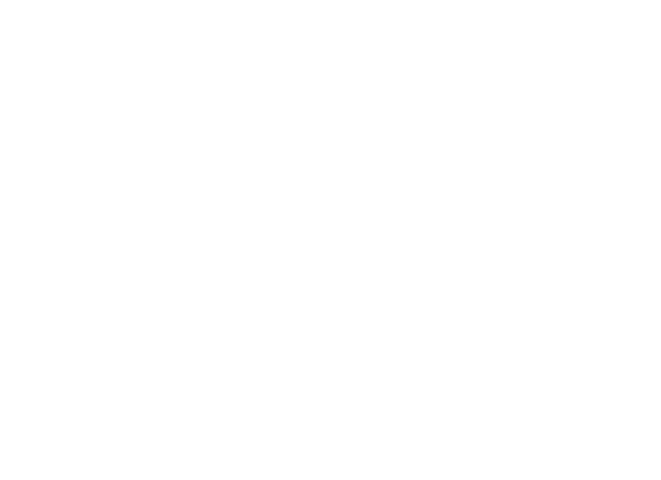
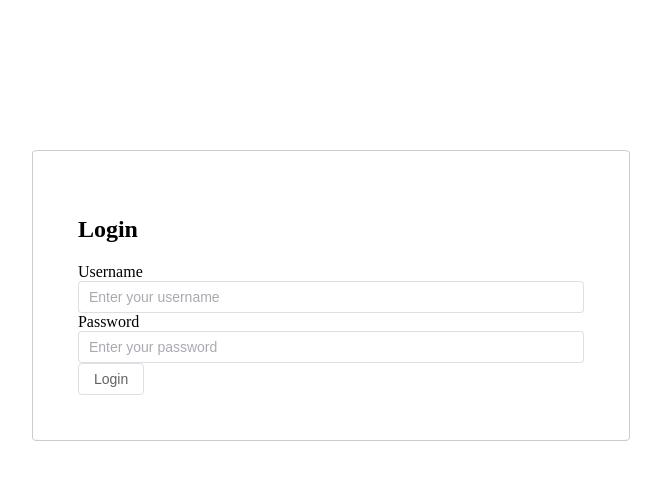
Before and after one commit to icecream8086/Artificial_Visual_Lens_System, a Vue app in the folder Front-end/Main_project/: page /Login in a window 1280 px wide. Before the commit this address had no page. Shown: the top 480 px of the page, without its empty margins (14-675 px from the left). Built offline with nearby package versions, Linux system fonts and the light colour scheme.

Commit message:
添加色调切换模式

```diff
--- /dev/null
+++ b/Front-end/Main_project/src/Portal/Login.vue
@@ -0,0 +1,100 @@
+<template>
+  <div class="container">
+    <h2>Login</h2>
+    <div class="form-group">
+      <label for="username">Username</label>
+      <el-input
+        type="text"
+        id="username"
+        v-model="username"
+        placeholder="Enter your username"
+      />
+    </div>
+    <div class="form-group">
+      <label for="password">Password</label>
+      <el-input
+        type="password"
+        id="password"
+        v-model="password"
+        placeholder="Enter your password"
+      />
+    </div>
+    <div class="form-group">
+      <el-button @click="login">Login</el-button>
+      <!-- <el-button @click="switchThemes()">暗黑模式</el-button> -->
+    </div>
+  </div>
+</template>
+
+<script>
+import { useDark } from "@vueuse/core";
+
+export default {
+  name: "LoginForm",
+  data() {
+    return {
+      username: "",
+      password: "",
+    };
+  },
+
+  methods: {
+    switchThemes() {
+      // Switch themes
+      useDark().value = !useDark().value;
+
+    },
+    checkDarkMode() {
+      // Check if dark mode is enabled
+      return window.matchMedia("(prefers-color-scheme: dark)").matches;
+    },
+    login() {
+      // Login
+      if (this.username === "admin" && this.password === "admin") {
+        this.$router.push("/dashboard");
+      } else {
+        alert("Invalid credentials");
+      }
+    },
+  },
+  mounted() {
+    if (this.checkDarkMode() === true && useDark().value === false) {
+      // only allowed to switch at first load
+      // otherwise it will load switch repeatedly
+      this.switchThemes();
+      console.log("Dark mode is enabled.");
+    } else {
+      console.log("Light mode is enabled.");
+    }
+  },
+};
+</script>
+
+<style>
+body {
+  /* background-image: url("../assets/background/Logins_HDR.png");
+  background-size: cover;
+  background-position: center center;
+  background-repeat: no-repeat;
+  background-attachment: fixed;
+  margin: 0;
+  padding: 0; */
+}
+
+.container {
+  background-color: inherit;
+  max-width: 40%;
+  margin: 150px 0 0 3%;
+  padding: 45px;
+  border: 1px solid #ccc;
+  border-radius: 1%;
+}
+
+el-input[type="text"],
+el-input[type="password"] {
+  width: 100%;
+  padding: 5px;
+  border: 1px solid #ccc;
+  border-radius: 4px;
+}
+</style>
--- a/Front-end/Main_project/src/components/HelloWorld.vue
+++ /dev/null
@@ -1,50 +0,0 @@
-<template>
-  <div class="hello">
-    <h1>home</h1>
-    <el-button @click="switchThemes()">暗黑模式</el-button>
-  </div>
-</template>
-
-<script>
-import { useDark, useToggle } from '@vueuse/core'
-
-export default {
-  name: 'App',
-  methods: {
-    switchThemes() {
-      //switch themes
-      const isDark = useDark()
-      const toggleDark = useToggle(isDark)
-      // debug log
-      console.log(toggleDark())
-    },
-    checkDarkMode() {
-      // check if dark mode is enabled
-      const isDarkMode = window.matchMedia('(prefers-color-scheme: dark)').matches
-      console.log(isDarkMode)
-    }
-  },
-  mounted() {
-    // debug log
-    this.checkDarkMode()
-    this.switchThemes()
-  }
-}
-</script>
-
-<style scoped>
-h3 {
-  margin: 40px 0 0;
-}
-ul {
-  list-style-type: none;
-  padding: 0;
-}
-li {
-  display: inline-block;
-  margin: 0 10px;
-}
-a {
-  color: #42b983;
-}
-</style>
--- a/Front-end/Main_project/src/main.js
+++ b/Front-end/Main_project/src/main.js
@@ -1,4 +1,5 @@
 import { createApp } from 'vue';
+
 import ElementPlus from 'element-plus';
 import 'element-plus/dist/index.css';
 import 'element-plus/theme-chalk/dark/css-vars.css';
--- a/Front-end/Main_project/src/router.js
+++ b/Front-end/Main_project/src/router.js
@@ -1,18 +1,18 @@
 import { createRouter, createWebHistory } from 'vue-router';
 
-import HelloWorld from '@/components/HelloWorld.vue';
+import Login from '@/Portal/Login.vue';
 import About from '@/components/About.vue';
 
 const routes = [
   {
     path: '/',
-    redirect: '/home'
+    redirect: '/Login'
   },
   {
-    path: '/home',
-    component: HelloWorld,
-    name: 'home',
-    meta: { title: 'Home' }
+    path: '/Login',
+    component: Login,
+    name: 'Login',
+    meta: { title: 'Login' }
   },
   {
     path: '/about',
```
Also changed, not shown: 1 other file (tests, documents, lock files or other folders).
